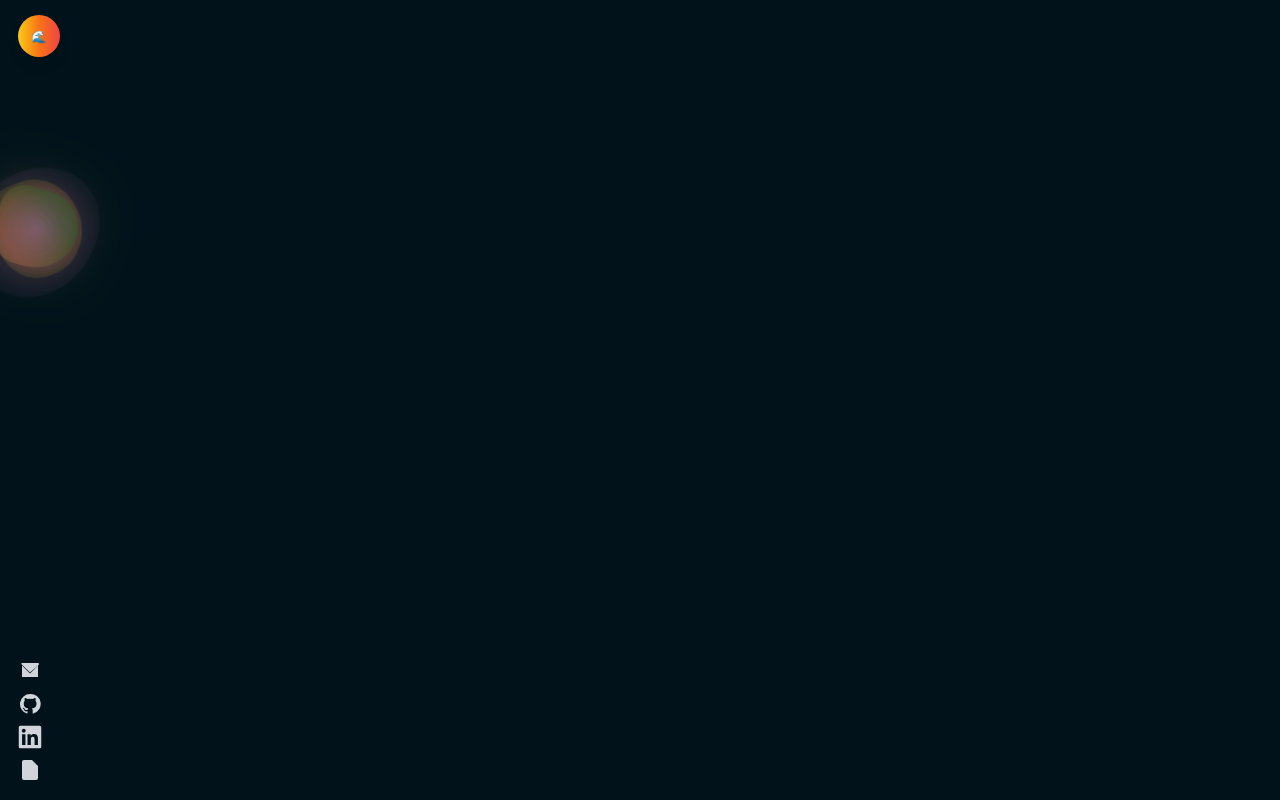
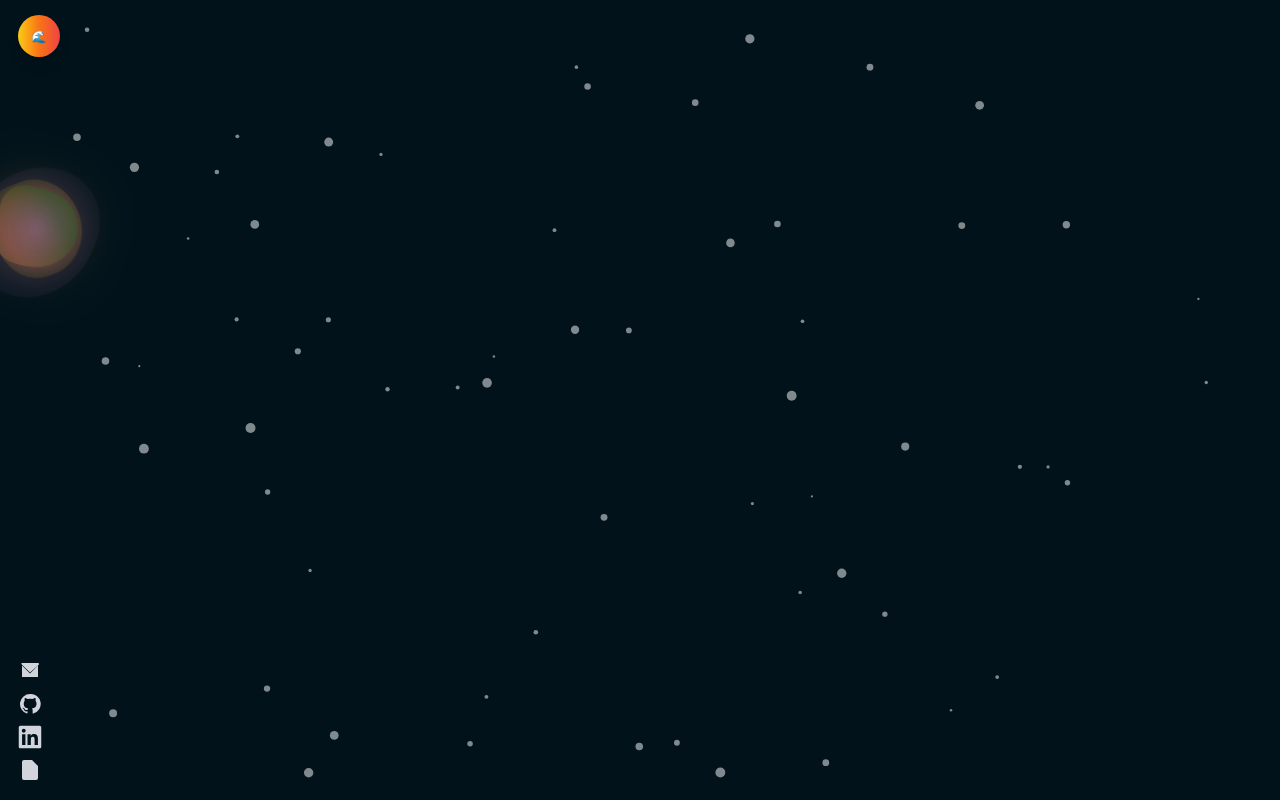
Before and after one commit to stvnchng/stvnchng.github.io, a Next.js app: page / in a window 1280 px wide. Built offline with nearby package versions, Linux system fonts and the light colour scheme.

Commit message:
add marine snow bg

```diff
--- a/package.json
+++ b/package.json
@@ -9,6 +9,9 @@
     "lint": "next lint"
   },
   "dependencies": {
+    "@tsparticles/engine": "^3.8.1",
+    "@tsparticles/react": "^3.0.0",
+    "@tsparticles/slim": "^3.8.1",
     "framer-motion": "^12.4.3",
     "next": "15.1.7",
     "react": "^19.0.0",
--- a/src/app/globals.css
+++ b/src/app/globals.css
@@ -124,3 +124,8 @@ body.dark div {
     transform: translateY(5px);
   }
 }
+
+canvas {
+  z-index: -9999 !important;
+  pointer-events: none !important;
+}
--- a/src/app/layout.tsx
+++ b/src/app/layout.tsx
@@ -4,6 +4,7 @@ import "./globals.css";
 import Header from "@/components/Header";
 import Socials from "@/components/Socials";
 import CursorLight from "@/components/Cursor";
+import MarineSnow from "@/components/creatures/MarineSnow";
 
 const poppins = Poppins({
   variable: "--font-poppins",
@@ -34,6 +35,7 @@ export default function RootLayout({
         <Socials />
         {children}
         <CursorLight />
+        <MarineSnow />
       </body>
     </html>
   );
--- /dev/null
+++ b/src/components/creatures/MarineSnow.tsx
@@ -0,0 +1,72 @@
+"use client";
+
+import React, { useEffect, useState } from "react";
+import Particles, { initParticlesEngine } from "@tsparticles/react";
+import type { Engine } from "@tsparticles/engine";
+import { loadSlim } from "@tsparticles/slim";
+
+export default function MarineSnow() {
+  const [init, setInit] = useState(false);
+
+  useEffect(() => {
+    initParticlesEngine(async (engine: Engine) => {
+      await loadSlim(engine);
+    }).then(() => {
+      setInit(true);
+    });
+  }, []);
+
+  return (
+    init && (
+      <Particles
+        options={{
+          fpsLimit: 60,
+          interactivity: {
+            events: {
+              onHover: {
+                enable: true,
+                mode: "repulse",
+              },
+              onClick: {
+                enable: false,
+              },
+            },
+            modes: {
+              repulse: {
+                distance: 100,
+                duration: 0.4,
+              },
+            },
+          },
+          particles: {
+            color: {
+              value: "#ffffff",
+            },
+            move: {
+              enable: true,
+              outModes: {
+                default: "none",
+              },
+              random: true,
+              speed: 1,
+              straight: false,
+            },
+            number: {
+              value: 69,
+            },
+            opacity: {
+              value: 0.5,
+            },
+            shape: {
+              type: "circle",
+            },
+            size: {
+              value: { min: 1, max: 5 },
+            },
+          },
+          detectRetina: true,
+        }}
+      />
+    )
+  );
+}
```
Also changed, not shown: 1 other file (tests, documents, lock files or other folders).
